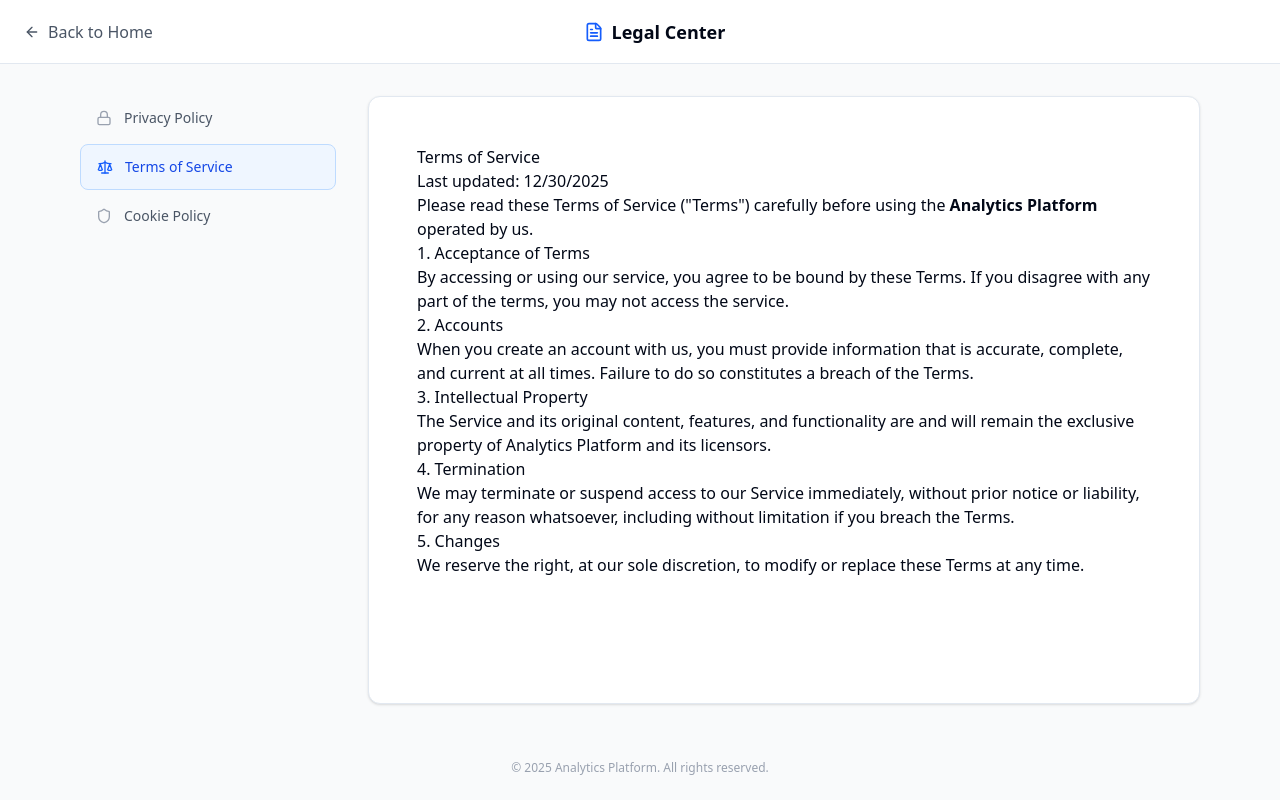
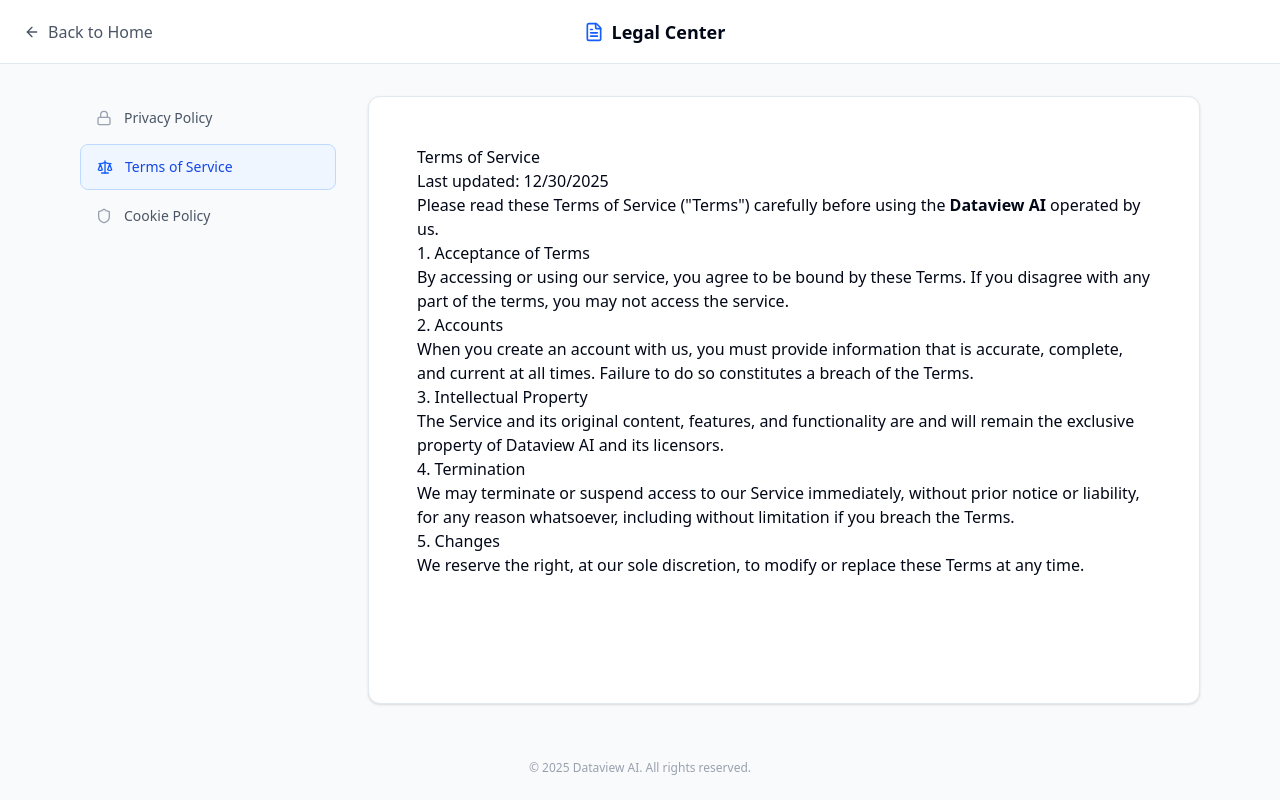
Before and after one commit to harishgg20/Dataview-AI, a Next.js app in the folder frontend/: page /legal/terms in a window 1280 px wide. Built offline with nearby package versions, Linux system fonts and the light colour scheme.

Commit message:
Rebrand application to Dataview AI

```diff
--- a/frontend/src/app/(auth)/login/page.tsx
+++ b/frontend/src/app/(auth)/login/page.tsx
@@ -39,7 +39,7 @@
         <div className="flex items-center justify-center min-h-screen bg-gray-50" suppressHydrationWarning={true}>
             <Card className="w-full max-w-sm rounded-[16px] border-none shadow-md">
                 <CardHeader className="space-y-1 text-center pb-2">
-                    <CardTitle className="text-xl font-bold">Analytics Workspace</CardTitle>
+                    <CardTitle className="text-xl font-bold">Dataview AI</CardTitle>
                     <CardDescription>Sign in to continue</CardDescription>
                 </CardHeader>
                 <CardContent className="grid gap-4 pt-4">
--- a/frontend/src/app/(auth)/signup/page.tsx
+++ b/frontend/src/app/(auth)/signup/page.tsx
@@ -38,7 +38,7 @@
         <div className="flex items-center justify-center min-h-screen bg-gray-50">
             <Card className="w-full max-w-sm rounded-[16px] border-none shadow-md">
                 <CardHeader className="space-y-1 text-center pb-2">
-                    <CardTitle className="text-xl font-bold">Analytics Workspace</CardTitle>
+                    <CardTitle className="text-xl font-bold">Dataview AI</CardTitle>
                     <CardDescription>Create your account</CardDescription>
                 </CardHeader>
                 <CardContent className="grid gap-4 pt-4">
--- a/frontend/src/app/about/page.tsx
+++ b/frontend/src/app/about/page.tsx
@@ -9,7 +9,7 @@
             <header className="px-4 lg:px-6 h-14 flex items-center border-b">
                 <Link className="flex items-center justify-center font-bold text-xl text-blue-600" href="/">
                     <BarChart3 className="h-6 w-6 mr-2" />
-                    Analytics Platform
+                    Dataview AI
                 </Link>
                 <nav className="ml-auto flex gap-4 sm:gap-6">
                     <Link className="text-sm font-medium hover:underline underline-offset-4" href="/">
@@ -92,7 +92,7 @@
                 </section>
             </main>
             <footer className="flex flex-col gap-2 sm:flex-row py-6 w-full shrink-0 items-center px-4 md:px-6 border-t">
-                <p className="text-xs text-gray-500 dark:text-gray-400">© 2025 Analytics Platform. All rights reserved.</p>
+                <p className="text-xs text-gray-500 dark:text-gray-400">© 2025 Dataview AI. All rights reserved.</p>
                 <nav className="sm:ml-auto flex gap-4 sm:gap-6">
                     <Link className="text-xs hover:underline underline-offset-4" href="#">
                         Terms of Service
--- a/frontend/src/app/admin/settings/page.tsx
+++ b/frontend/src/app/admin/settings/page.tsx
@@ -15,7 +15,7 @@
 
     // Mock Settings State
     const [settings, setSettings] = useState({
-        siteName: "Analytics Platform",
+        siteName: "Dataview AI",
         maintenanceMode: false,
         allowRegistration: true,
         enablePublicDashboards: false,
--- a/frontend/src/app/layout.tsx
+++ b/frontend/src/app/layout.tsx
@@ -15,8 +15,8 @@
 });
 
 export const metadata: Metadata = {
-  title: "Analytics Platform",
-  description: "Enterprise-grade data analytics workspace",
+  title: "Dataview AI",
+  description: "Enterprise-grade AI data analytics workspace",
 };
 
 export default function RootLayout({
--- a/frontend/src/app/legal/layout.tsx
+++ b/frontend/src/app/legal/layout.tsx
@@ -61,7 +61,7 @@
 
             {/* Simple Footer */}
             <footer className="py-6 text-center text-xs text-gray-400">
-                &copy; {new Date().getFullYear()} Analytics Platform. All rights reserved.
+                &copy; {new Date().getFullYear()} Dataview AI. All rights reserved.
             </footer>
         </div>
     );
--- a/frontend/src/app/legal/privacy/page.tsx
+++ b/frontend/src/app/legal/privacy/page.tsx
@@ -6,7 +6,7 @@
             <p className="lead">Last updated: {new Date().toLocaleDateString()}</p>
 
             <p>
-                At <strong>Analytics Platform</strong>, we take your privacy seriously. This Privacy Policy describes how we collect, use, and protect your personal information.
+                At <strong>Dataview AI</strong>, we take your privacy seriously. This Privacy Policy describes how we collect, use, and protect your personal information.
             </p>
 
             <h3>1. Information We Collect</h3>
--- a/frontend/src/app/legal/terms/page.tsx
+++ b/frontend/src/app/legal/terms/page.tsx
@@ -6,7 +6,7 @@
             <p className="lead">Last updated: {new Date().toLocaleDateString()}</p>
 
             <p>
-                Please read these Terms of Service ("Terms") carefully before using the <strong>Analytics Platform</strong> operated by us.
+                Please read these Terms of Service ("Terms") carefully before using the <strong>Dataview AI</strong> operated by us.
             </p>
 
             <h3>1. Acceptance of Terms</h3>
@@ -16,7 +16,7 @@
             <p>When you create an account with us, you must provide information that is accurate, complete, and current at all times. Failure to do so constitutes a breach of the Terms.</p>
 
             <h3>3. Intellectual Property</h3>
-            <p>The Service and its original content, features, and functionality are and will remain the exclusive property of Analytics Platform and its licensors.</p>
+            <p>The Service and its original content, features, and functionality are and will remain the exclusive property of Dataview AI and its licensors.</p>
 
             <h3>4. Termination</h3>
             <p>We may terminate or suspend access to our Service immediately, without prior notice or liability, for any reason whatsoever, including without limitation if you breach the Terms.</p>
--- a/frontend/src/app/page.tsx
+++ b/frontend/src/app/page.tsx
@@ -10,7 +10,7 @@
       <header className="px-4 lg:px-6 h-14 flex items-center border-b">
         <Link className="flex items-center justify-center font-bold text-xl text-blue-600" href="#">
           <BarChart3 className="h-6 w-6 mr-2" />
-          Analytics Platform
+          Dataview AI
         </Link>
         <nav className="ml-auto flex gap-4 sm:gap-6">
           <Link className="text-sm font-medium hover:underline underline-offset-4" href="/login">
@@ -82,7 +82,7 @@
         </section>
       </main>
       <footer className="flex flex-col gap-2 sm:flex-row py-6 w-full shrink-0 items-center px-4 md:px-6 border-t bg-slate-900 text-slate-200">
-        <p className="text-xs">© 2025 Analytics Platform. All rights reserved.</p>
+        <p className="text-xs">© 2025 Dataview AI. All rights reserved.</p>
         <nav className="sm:ml-auto flex gap-4 sm:gap-6">
           <Link className="text-xs hover:underline underline-offset-4 hover:text-white transition-colors" href="/legal/terms">
             Terms of Service
```
